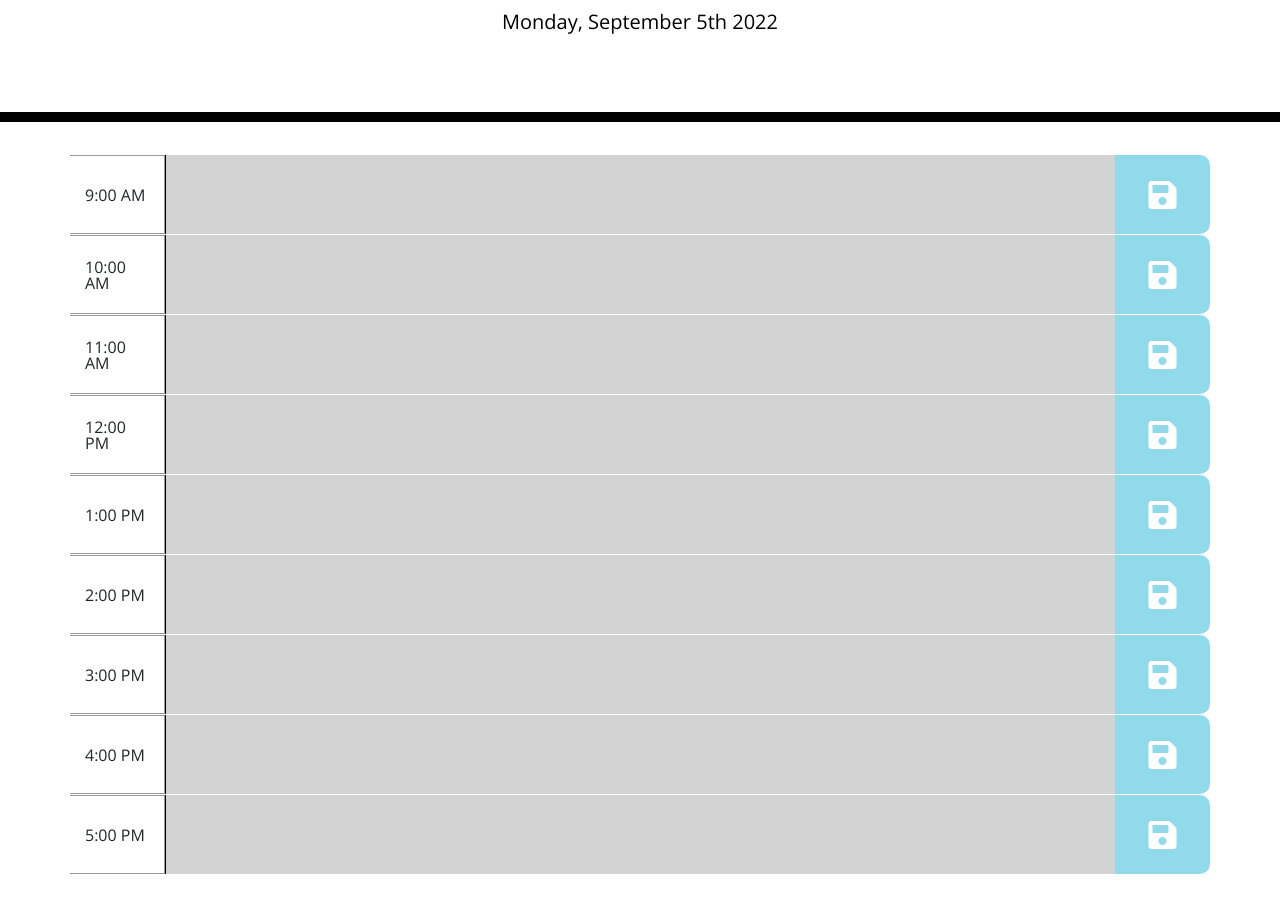
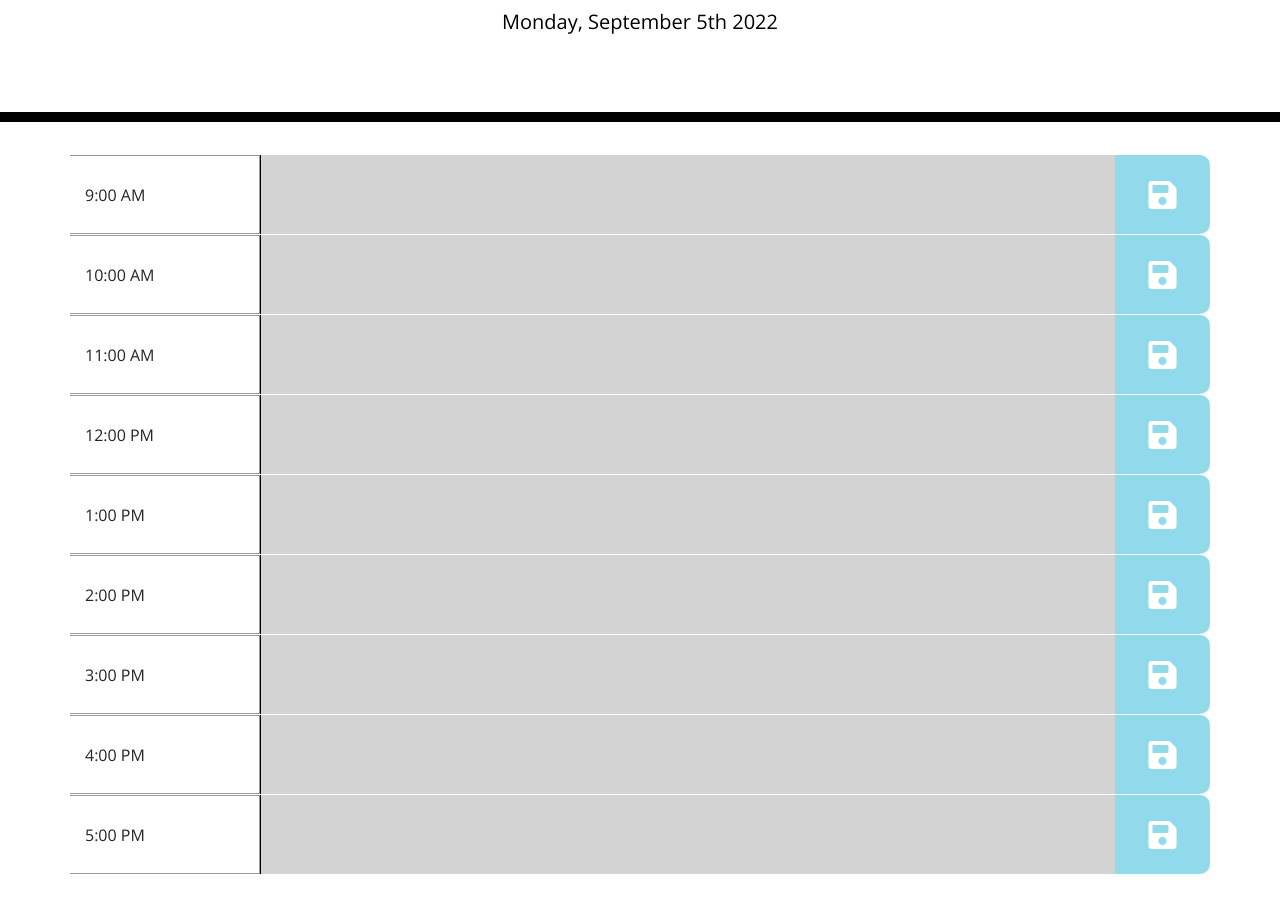
Before and after one commit to kaylasiksik/schedule-builder, a plain HTML site: page super-disco/Develop/index.html in a window 1280 px wide. Shown: the part 182-1080 px from the top of the page. Drawn offline with nearby package versions, Linux system fonts and the light colour scheme.

Commit message:
HTML and CSS updated

```diff
--- a/super-disco/Develop/assets/style.css
+++ b/super-disco/Develop/assets/style.css
@@ -27,6 +27,7 @@ textarea{
 
 .time-block{
   text-align: center;
+  width: fit-content;
   border-radius: 15px;
 }
 
--- a/super-disco/Develop/index.html
+++ b/super-disco/Develop/index.html
@@ -31,10 +31,10 @@
     <div id='all-time' class="container mb-4">
       <!-- Timeblocks go here -->
     <div class="d-flex row time-slot">
-      <div class="col-2 col-md-1 d-flex align-items-center time">
+      <div class="col-3 col-md-2 d-flex align-items-center time">
         <span>9:00 AM</span>
       </div>
-      <div id="t-9" class="col-8 col-md-10 d-flex time-col">
+      <div id="t-9" class="col-7 col-md-9 d-flex time-col">
         <textarea></textarea>
       </div>
       <div class="col-2 col-md-1 d-flex align-items-center justify-content-center saveTime">
@@ -43,10 +43,10 @@
     </div>
 
     <div class="d-flex row time-slot">
-      <div class="col-2 col-md-1 d-flex align-items-center time">
+      <div class="col-3 col-md-2 d-flex align-items-center time">
         <span>10:00 AM</span>
       </div>
-      <div id="t-10" class="col-8 col-md-10 d-flex time-col">
+      <div id="t-10" class="col-7 col-md-9 d-flex time-col">
         <textarea></textarea>
       </div>
       <div class="col-2 col-md-1 d-flex align-items-center justify-content-center saveTime">
@@ -55,10 +55,10 @@
     </div>
 
     <div class="d-flex row time-slot">
-      <div class="col-2 col-md-1 d-flex align-items-center time">
+      <div class="col-3 col-md-2 d-flex align-items-center time">
         <span>11:00 AM</span>
       </div>
-      <div id="t-11" class="col-8 col-md-10 d-flex time-col">
+      <div id="t-11" class="col-7 col-md-9 d-flex time-col">
         <textarea></textarea>
       </div>
       <div class="col-2 col-md-1 d-flex align-items-center justify-content-center saveTime">
@@ -67,10 +67,10 @@
     </div>
 
     <div class="d-flex row time-slot">
-      <div class="col-2 col-md-1 d-flex align-items-center time">
+      <div class="col-3 col-md-2 d-flex align-items-center time">
         <span>12:00 PM</span>
       </div>
-      <div id="t-12" class="col-8 col-md-10 d-flex time-col">
+      <div id="t-12" class="col-7 col-md-9 d-flex time-col">
         <textarea></textarea>
       </div>
       <div class="col-2 col-md-1 d-flex align-items-center justify-content-center saveTime">
@@ -79,10 +79,10 @@
     </div>
 
     <div class="d-flex row time-slot">
-      <div class="col-2 col-md-1 d-flex align-items-center time">
+      <div class="col-3 col-md-2 d-flex align-items-center time">
         <span>1:00 PM</span>
       </div>
-      <div id="t-13" class="col-8 col-md-10 d-flex time-col">
+      <div id="t-13" class="col-7 col-md-9 d-flex time-col">
         <textarea></textarea>
       </div>
       <div class="col-2 col-md-1 d-flex align-items-center justify-content-center saveTime">
@@ -91,43 +91,46 @@
     </div>
 
     <div class="d-flex row time-slot">
-      <div class="col-2 col-md-1 d-flex align-items-center time">
+      <div class="col-3 col-md-2 d-flex align-items-center time">
         <span>2:00 PM</span>
       </div>
-      <div id="t-14" class="col-8 col-md-10 d-flex time-col">
+      <div id="t-14" class="col-7 col-md-9 d-flex time-col">
         <textarea></textarea>
       </div>
       <div class="col-2 col-md-1 d-flex align-items-center justify-content-center saveTime">
         <span><i class="fas fa-save fa-2x"></i></span>
       </div>
     </div>
+
     <div class="d-flex row time-slot">
-      <div class="col-2 col-md-1 d-flex align-items-center time">
+      <div class="col-3 col-md-2 d-flex align-items-center time">
         <span>3:00 PM</span>
       </div>
-      <div id="t-15" class="col-8 col-md-10 d-flex time-col">
+      <div id="t-15" class="col-7 col-md-9 d-flex time-col">
         <textarea></textarea>
       </div>
       <div class="col-2 col-md-1 d-flex align-items-center justify-content-center saveTime">
         <span><i class="fas fa-save fa-2x"></i></span>
       </div>
     </div>
+
     <div class="d-flex row time-slot">
-      <div class="col-2 col-md-1 d-flex align-items-center time">
+      <div class="col-3 col-md-2 d-flex align-items-center time">
         <span>4:00 PM</span>
       </div>
-      <div id="t-16" class="col-8 col-md-10 d-flex time-col">
+      <div id="t-16" class="col-7 col-md-9 d-flex time-col">
         <textarea></textarea>
       </div>
       <div class="col-2 col-md-1 d-flex align-items-center justify-content-center saveTime">
         <span><i class="fas fa-save fa-2x"></i></span>
       </div>
     </div>
+
     <div class="d-flex row time-slot">
-      <div class="col-2 col-md-1 d-flex align-items-center time">
+      <div class="col-3 col-md-2 d-flex align-items-center time">
         <span>5:00 PM</span>
       </div>
-      <div id="t-17" class="col-8 col-md-10 d-flex time-col">
+      <div id="t-17" class="col-7 col-md-9 d-flex time-col">
         <textarea></textarea>
       </div>
       <div class="col-2 col-md-1 d-flex align-items-center justify-content-center saveTime">
```
